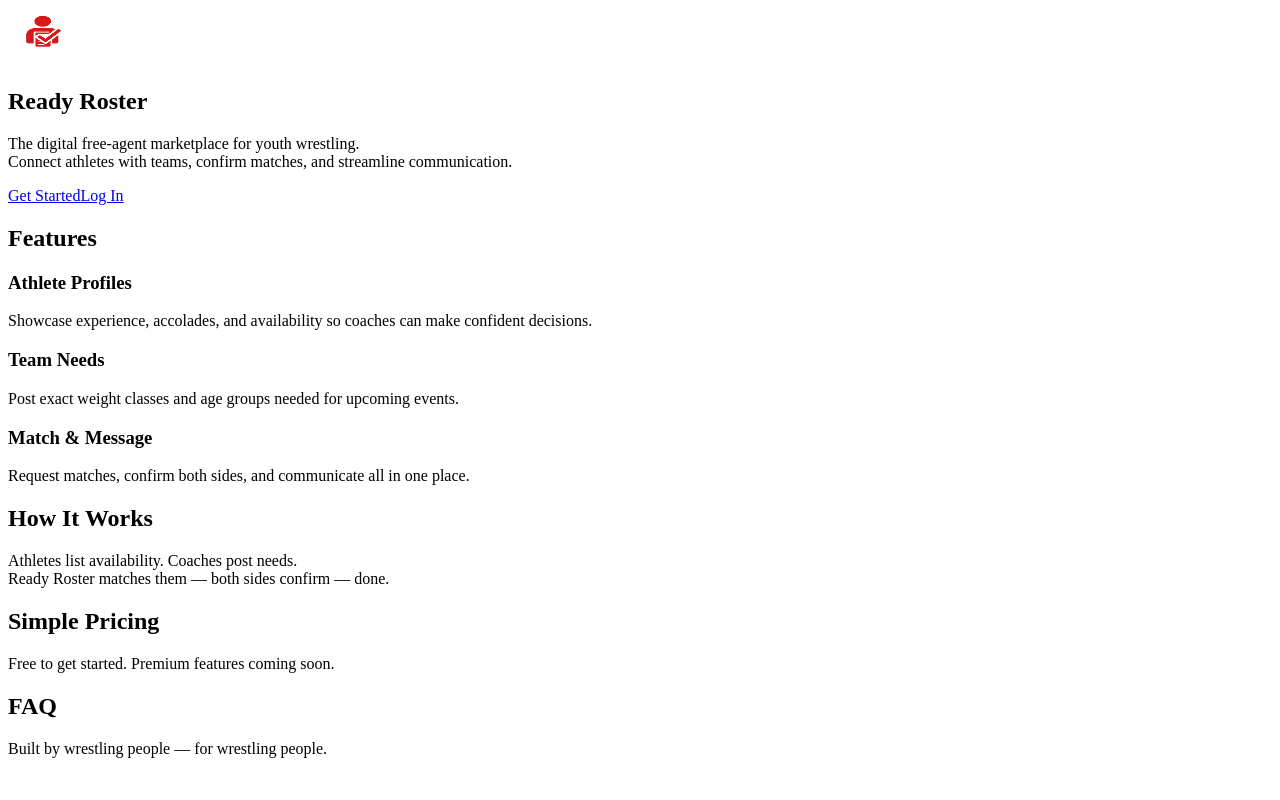
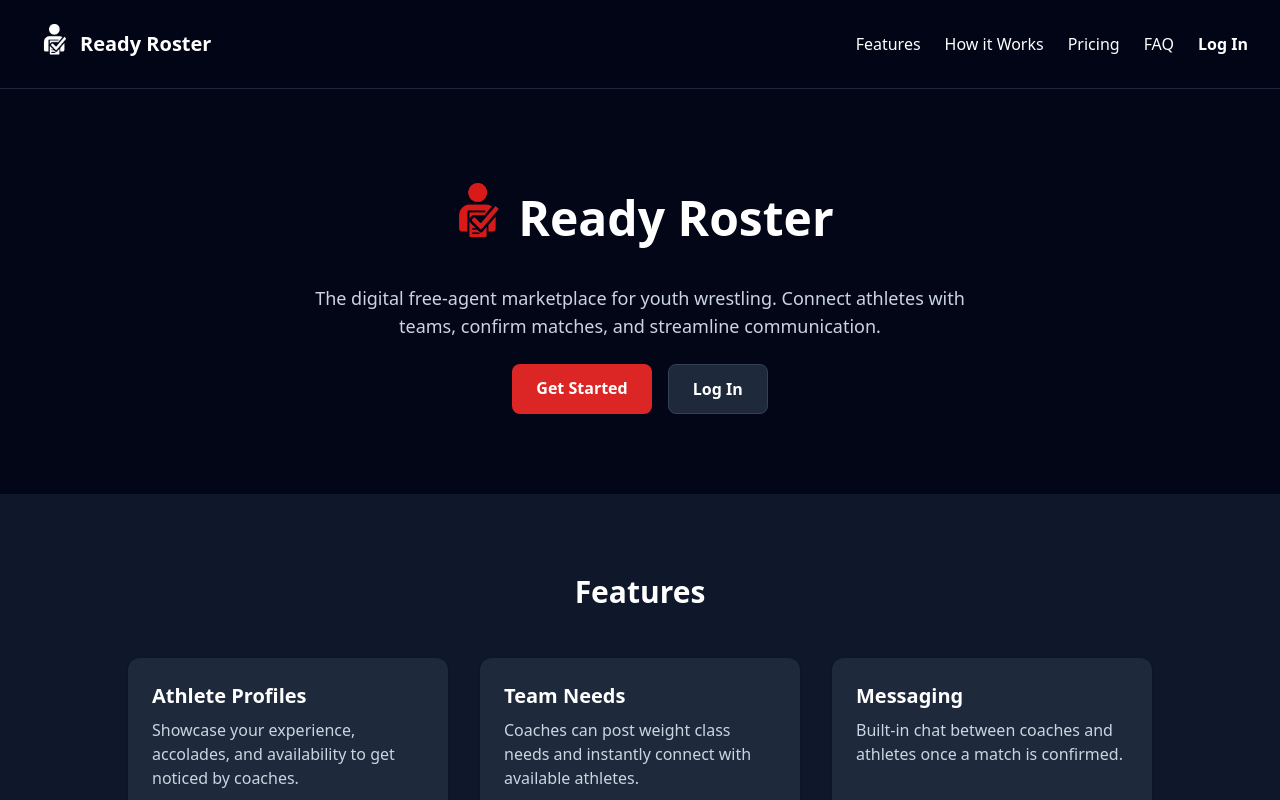
Before and after one commit to EricHughes88/readyroster-landing-site, a Next.js app: page / in a window 1280 px wide. Shown: the top 800 px of the page. Built offline with nearby package versions, Linux system fonts and the light colour scheme.

Commit message:
Remove NEW UI TEST from Matches header

```diff
--- /dev/null
+++ b/app/_providers/AppProviders.tsx
@@ -0,0 +1,21 @@
+"use client";
+
+import { SessionProvider } from "next-auth/react";
+import { ToastProvider } from "@/app/_shared/ToastProvider";
+import { GlobalOverlayProvider } from "@/app/_shared/GlobalOverlay";
+
+export default function AppProviders({
+  children,
+}: {
+  children: React.ReactNode;
+}) {
+  return (
+    <SessionProvider>
+      <ToastProvider>
+        <GlobalOverlayProvider>
+          {children}
+        </GlobalOverlayProvider>
+      </ToastProvider>
+    </SessionProvider>
+  );
+}
--- a/app/_shared/MatchesTablePage.tsx
+++ b/app/_shared/MatchesTablePage.tsx
@@ -434,7 +434,7 @@ export default function MatchesTablePage() {
       <div className="mx-auto max-w-6xl px-4 py-8">
         {/* Header + status tabs + export/back */}
         <div className="flex flex-wrap items-center justify-between mb-4 gap-3">
-          <h1 className="text-2xl font-semibold">Matches (NEW UI TEST)</h1>
+          <h1 className="text-2xl font-semibold">Matches</h1>
           <div className="flex flex-wrap items-center gap-2">
             <button
               onClick={() => setStatus("pending")}
--- a/app/coach/needs/new/page.tsx
+++ b/app/coach/needs/new/page.tsx
@@ -1,5 +1,7 @@
 // app/coach/needs/new/page.tsx
 "use client";
+
+export const dynamic = "force-dynamic";
 
 import { useRouter } from "next/navigation";
 import type { FormEvent } from "react";
@@ -10,7 +12,12 @@ import { useOverlay } from "@/app/_shared/GlobalOverlay";
 
 export default function NewNeedPage() {
   const router = useRouter();
-  const { data: session, status } = useSession();
+
+  // ✅ Safe: never destructure directly from useSession()
+  const sessionHook = useSession();
+  const session = sessionHook?.data;
+  const status = sessionHook?.status ?? "loading";
+
   const { addToast } = useToast();
   const { withOverlay } = useOverlay();
 
@@ -48,7 +55,8 @@ export default function NewNeedPage() {
       event_date: (form.get("event_date") || "").toString().trim() || null,
       city: ((form.get("city") || "") as string).toString().trim() || null,
       state:
-        ((form.get("state") || "") as string).toString().trim().toUpperCase() || null,
+        ((form.get("state") || "") as string).toString().trim().toUpperCase() ||
+        null,
       notes: ((form.get("notes") || "") as string).toString().trim() || null,
     };
 
--- a/app/layout.tsx
+++ b/app/layout.tsx
@@ -1,138 +1,22 @@
-// app/page.tsx
-import Link from "next/link";
-import Image from "next/image";
+// app/layout.tsx
+import "./globals.css";
+import AppProviders from "./_providers/AppProviders";
 
-export default function HomePage() {
+export const metadata = {
+  title: "Ready Roster",
+  description: "The digital free-agent marketplace for youth wrestling",
+};
+
+export default function RootLayout({
+  children,
+}: {
+  children: React.ReactNode;
+}) {
   return (
-    <main className="bg-slate-950 text-white">
-      {/* ================= HERO ================= */}
-      <section className="relative mx-auto max-w-6xl px-6 pt-10 md:pt-16 pb-20 text-center">
-        <div className="flex flex-col items-center gap-6">
-          <Image
-            src="/rr-icon-red.png"
-            alt="Ready Roster"
-            width={56}
-            height={56}
-            priority
-            unoptimized
-          />
-
-          <h1 className="text-4xl md:text-5xl font-extrabold tracking-tight">
-            Ready Roster
-          </h1>
-
-          <p className="max-w-2xl text-lg md:text-xl text-slate-300 leading-relaxed">
-            The digital free-agent marketplace for youth wrestling.
-            <br />
-            Connect athletes with teams, confirm matches, and streamline
-            communication.
-          </p>
-
-          <div className="mt-4 flex flex-col sm:flex-row gap-4">
-            <Link
-              href="/create-account"
-              className="rounded-xl bg-gradient-to-b from-[#ff3b3b] to-[#e31d2d]
-                         px-8 py-4 text-base font-semibold text-white
-                         shadow-lg hover:-translate-y-0.5 transition-transform"
-            >
-              Get Started
-            </Link>
-
-            <Link
-              href="/login"
-              className="rounded-xl bg-slate-800 px-8 py-4
-                         text-base font-semibold text-white
-                         border border-slate-700 hover:bg-slate-700 transition"
-            >
-              Log In
-            </Link>
-          </div>
-        </div>
-      </section>
-
-      {/* ================= FEATURES ================= */}
-      <section
-        id="features"
-        className="bg-gradient-to-b from-slate-900 to-slate-950 py-20"
-      >
-        <div className="mx-auto max-w-6xl px-6">
-          <h2 className="text-3xl md:text-4xl font-bold text-center mb-12">
-            Features
-          </h2>
-
-          <div className="grid grid-cols-1 md:grid-cols-3 gap-8">
-            <FeatureCard
-              title="Athlete Profiles"
-              text="Showcase experience, accolades, and availability so coaches can make confident decisions."
-            />
-            <FeatureCard
-              title="Team Needs"
-              text="Post exact weight classes and age groups needed for upcoming events."
-            />
-            <FeatureCard
-              title="Match & Message"
-              text="Request matches, confirm both sides, and communicate all in one place."
-            />
-          </div>
-        </div>
-      </section>
-
-      {/* ================= HOW IT WORKS ================= */}
-      <section id="how" className="py-20">
-        <div className="mx-auto max-w-4xl px-6 text-center">
-          <h2 className="text-3xl md:text-4xl font-bold mb-6">
-            How It Works
-          </h2>
-
-          <p className="text-lg text-slate-300 leading-relaxed">
-            Athletes list availability. Coaches post needs.
-            <br />
-            Ready Roster matches them — both sides confirm — done.
-          </p>
-        </div>
-      </section>
-
-      {/* ================= PRICING ================= */}
-      <section
-        id="pricing"
-        className="bg-gradient-to-b from-slate-900 to-slate-950 py-20"
-      >
-        <div className="mx-auto max-w-4xl px-6 text-center">
-          <h2 className="text-3xl md:text-4xl font-bold mb-6">
-            Simple Pricing
-          </h2>
-          <p className="text-lg text-slate-300">
-            Free to get started. Premium features coming soon.
-          </p>
-        </div>
-      </section>
-
-      {/* ================= FAQ ================= */}
-      <section id="faq" className="py-20">
-        <div className="mx-auto max-w-4xl px-6 text-center">
-          <h2 className="text-3xl md:text-4xl font-bold mb-6">FAQ</h2>
-          <p className="text-lg text-slate-300">
-            Built by wrestling people — for wrestling people.
-          </p>
-        </div>
-      </section>
-    </main>
+    <html lang="en">
+      <body className="min-h-screen bg-slate-950 text-white">
+        <AppProviders>{children}</AppProviders>
+      </body>
+    </html>
   );
 }
-
-/* ================= COMPONENT ================= */
-
-function FeatureCard({
-  title,
-  text,
-}: {
-  title: string;
-  text: string;
-}) {
-  return (
-    <div className="rounded-2xl border border-slate-800 bg-slate-900 p-6 shadow-lg">
-      <h3 className="text-xl font-semibold mb-2">{title}</h3>
-      <p className="text-slate-300 leading-relaxed">{text}</p>
-    </div>
-  );
-}
--- a/app/page.tsx
+++ b/app/page.tsx
@@ -1,14 +1,14 @@
 "use client";
 
 import Image from "next/image";
+import Link from "next/link";
 
 export default function Home() {
   return (
     <main className="min-h-screen bg-slate-950 text-white">
       {/* ===== Navbar ===== */}
       <header className="sticky top-0 z-50 flex items-center justify-between px-8 py-4 border-b border-slate-800 bg-slate-950/80 backdrop-blur">
-        <a href="/" className="flex items-center gap-3">
-          {/* Icon-only logo (white) */}
+        <Link href="/" className="flex items-center gap-3">
           <Image
             src="/rr-icon-white.png"
             alt="Ready Roster"
@@ -17,18 +17,21 @@ export default function Home() {
             priority
           />
           <span className="text-xl font-bold">Ready Roster</span>
-        </a>
+        </Link>
+
         <nav className="flex gap-6">
           <a href="#features" className="hover:text-red-400">Features</a>
           <a href="#how" className="hover:text-red-400">How it Works</a>
           <a href="#pricing" className="hover:text-red-400">Pricing</a>
           <a href="#faq" className="hover:text-red-400">FAQ</a>
+          <Link href="/login" className="hover:text-red-400 font-semibold">
+            Log In
+          </Link>
         </nav>
       </header>
 
       {/* ===== Hero ===== */}
       <section className="flex flex-col items-center text-center py-20 px-6">
-        {/* Title row: icon slightly offset left */}
         <div className="flex items-center justify-center mb-4">
           <Image
             src="/rr-icon-red.png"
@@ -36,9 +39,9 @@ export default function Home() {
             width={64}
             height={64}
             priority
-            className="relative left-[-10px] mr-2"
+            className="relative -left-2 mr-2"
           />
-          <h1 className="text-5xl font-extrabold text-white">Ready Roster</h1>
+          <h1 className="text-5xl font-extrabold">Ready Roster</h1>
         </div>
 
         <p className="text-lg text-slate-300 max-w-2xl mb-6">
@@ -47,18 +50,19 @@ export default function Home() {
         </p>
 
         <div className="flex gap-4">
-          <a
-            href="#get-started"
+          <Link
+            href="/create-account"
             className="px-6 py-3 bg-red-600 rounded-lg text-white font-semibold hover:bg-red-700 transition"
           >
             Get Started
-          </a>
-          <a
-            href="#login"
+          </Link>
+
+          <Link
+            href="/login"
             className="px-6 py-3 bg-slate-800 border border-slate-700 rounded-lg text-white font-semibold hover:bg-slate-700 transition"
           >
             Log In
-          </a>
+          </Link>
         </div>
       </section>
 
@@ -66,24 +70,18 @@ export default function Home() {
       <section id="features" className="scroll-mt-24 py-20 px-6 bg-slate-900">
         <h2 className="text-3xl font-bold text-center mb-12">Features</h2>
         <div className="grid md:grid-cols-3 gap-8 max-w-5xl mx-auto">
-          <div className="p-6 bg-slate-800 rounded-xl shadow">
-            <h3 className="text-xl font-semibold mb-2">Athlete Profiles</h3>
-            <p className="text-slate-300">
-              Showcase your experience, accolades, and availability to get noticed by coaches.
-            </p>
-          </div>
-          <div className="p-6 bg-slate-800 rounded-xl shadow">
-            <h3 className="text-xl font-semibold mb-2">Team Needs</h3>
-            <p className="text-slate-300">
-              Coaches can post weight class needs and instantly connect with available athletes.
-            </p>
-          </div>
-          <div className="p-6 bg-slate-800 rounded-xl shadow">
-            <h3 className="text-xl font-semibold mb-2">Messaging</h3>
-            <p className="text-slate-300">
-              Built-in chat between coaches and athletes once a match is confirmed.
-            </p>
-          </div>
+          <Feature
+            title="Athlete Profiles"
+            text="Showcase your experience, accolades, and availability to get noticed by coaches."
+          />
+          <Feature
+            title="Team Needs"
+            text="Coaches can post weight class needs and instantly connect with available athletes."
+          />
+          <Feature
+            title="Messaging"
+            text="Built-in chat between coaches and athletes once a match is confirmed."
+          />
         </div>
       </section>
 
@@ -91,10 +89,10 @@ export default function Home() {
       <section id="how" className="scroll-mt-24 py-20 px-6">
         <h2 className="text-3xl font-bold text-center mb-12">How It Works</h2>
         <div className="max-w-4xl mx-auto space-y-6 text-slate-300">
-          <p>1. Athletes create a profile with their age, weight class, and event availability.</p>
-          <p>2. Coaches post team needs for specific events and weight classes.</p>
-          <p>3. The system matches athletes and coaches based on event + weight class.</p>
-          <p>4. Both sides confirm → once matched, messaging opens and the athlete is marked as filled.</p>
+          <p>1. Athletes create a profile with their age, weight class, and availability.</p>
+          <p>2. Coaches post team needs for specific events.</p>
+          <p>3. Ready Roster matches athletes and coaches.</p>
+          <p>4. Both sides confirm → messaging opens.</p>
         </div>
       </section>
 
@@ -102,62 +100,35 @@ export default function Home() {
       <section id="pricing" className="scroll-mt-24 py-20 px-6 bg-slate-900">
         <h2 className="text-3xl font-bold text-center mb-12">Pricing</h2>
         <div className="grid md:grid-cols-2 gap-8 max-w-4xl mx-auto">
-          <div className="p-8 bg-slate-800 rounded-xl shadow text-center">
-            <h3 className="text-2xl font-semibold mb-4">Athletes</h3>
-            <p className="text-slate-300 mb-6">Free to create a profile and get discovered.</p>
-            <p className="text-4xl font-bold mb-6">$10/mo</p>
-            <a
-              href="#signup"
-              className="px-6 py-3 bg-red-600 rounded-lg text-white font-semibold hover:bg-red-700 transition"
+          {["Athletes", "Coaches"].map((role) => (
+            <div
+              key={role}
+              className="p-8 bg-slate-800 rounded-xl shadow text-center"
             >
-              Get Started
-            </a>
-          </div>
-          <div className="p-8 bg-slate-800 rounded-xl shadow text-center">
-            <h3 className="text-2xl font-semibold mb-4">Coaches</h3>
-            <p className="text-slate-300 mb-6">
-              Affordable plans for unlimited team needs and athlete connections.
-            </p>
-            <p className="text-4xl font-bold mb-6">$10/mo</p>
-            <a
-              href="#signup"
-              className="px-6 py-3 bg-red-600 rounded-lg text-white font-semibold hover:bg-red-700 transition"
-            >
-              Get Started
-            </a>
-          </div>
+              <h3 className="text-2xl font-semibold mb-4">{role}</h3>
+              <p className="text-slate-300 mb-6">$10 / month</p>
+              <Link
+                href="/create-account"
+                className="px-6 py-3 bg-red-600 rounded-lg text-white font-semibold hover:bg-red-700 transition"
+              >
+                Get Started
+              </Link>
+            </div>
+          ))}
         </div>
       </section>
 
       {/* ===== FAQ ===== */}
       <section id="faq" className="scroll-mt-24 py-20 px-6">
         <h2 className="text-3xl font-bold text-center mb-12">FAQ</h2>
-        <div className="max-w-3xl mx-auto space-y-6">
-          <div>
-            <h3 className="text-xl font-semibold">Can I do multiple events at a time?</h3>
-            <p className="text-slate-300">
-              Yes - Athlete or Coach can put their entire schedule out there and it will match them to that specific event.
-            </p>
-          </div>
-          <div>
-            <h3 className="text-xl font-semibold">Can I use it on my phone?</h3>
-            <p className="text-slate-300">
-              Yes — it works great on mobile browsers, and you can install it as an app (PWA).
-            </p>
-          </div>
-          <div>
-            <h3 className="text-xl font-semibold">What events are supported?</h3>
-            <p className="text-slate-300">
-              Any wrestling event — simply enter the event name when creating a need or profile.
-            </p>
-          </div>
-        </div>
+        <p className="text-center text-slate-300">
+          Built by wrestling people — for wrestling people.
+        </p>
       </section>
 
       {/* ===== Footer ===== */}
       <footer className="py-8 px-6 border-t border-slate-800 text-center text-slate-400">
         <div className="flex justify-center mb-4">
-          {/* Small icon in footer */}
           <Image
             src="/rr-icon-white.png"
             alt="Ready Roster Icon"
@@ -165,8 +136,17 @@ export default function Home() {
             height={28}
           />
         </div>
-        <p>&copy; {new Date().getFullYear()} Ready Roster. All rights reserved.</p>
+        <p>© {new Date().getFullYear()} Ready Roster. All rights reserved.</p>
       </footer>
     </main>
   );
 }
+
+function Feature({ title, text }: { title: string; text: string }) {
+  return (
+    <div className="p-6 bg-slate-800 rounded-xl shadow">
+      <h3 className="text-xl font-semibold mb-2">{title}</h3>
+      <p className="text-slate-300">{text}</p>
+    </div>
+  );
+}
--- a/app/parent/wrestlers/page.tsx
+++ b/app/parent/wrestlers/page.tsx
@@ -1,5 +1,7 @@
 // app/parent/wrestlers/page.tsx
 "use client";
+
+export const dynamic = "force-dynamic";
 
 import Link from "next/link";
 import { useEffect, useState } from "react";
@@ -15,8 +17,12 @@ type Wrestler = {
 };
 
 export default function ParentWrestlersPage() {
-  const { data: session, status } = useSession();
   const router = useRouter();
+
+  // ✅ Safe: never destructure directly from useSession()
+  const sessionHook = useSession();
+  const session = sessionHook?.data;
+  const status = sessionHook?.status ?? "loading";
 
   const [loading, setLoading] = useState(true);
   const [wrestlers, setWrestlers] = useState<Wrestler[]>([]);
@@ -36,6 +42,9 @@ export default function ParentWrestlersPage() {
 
     (async () => {
       try {
+        setLoading(true);
+        setErr(null);
+
         const res = await fetch(`/api/parent/${userId}/wrestlers`, {
           cache: "no-store",
         });
@@ -48,9 +57,7 @@ export default function ParentWrestlersPage() {
           } catch {
             text = await res.text();
           }
-          throw new Error(
-            `Failed to load wrestlers (${res.status}): ${text}`
-          );
+          throw new Error(`Failed to load wrestlers (${res.status}): ${text}`);
         }
 
         const data = await res.json();
@@ -63,9 +70,13 @@ export default function ParentWrestlersPage() {
     })();
   }, [status, session, router]);
 
-  if (status === "loading" || loading)
+  if (status === "loading" || loading) {
     return <div className="p-6">Loading wrestlers…</div>;
-  if (err) return <div className="p-6 text-red-600">Error: {err}</div>;
+  }
+
+  if (err) {
+    return <div className="p-6 text-red-600">Error: {err}</div>;
+  }
 
   return (
     <div className="p-6 space-y-4">
@@ -89,17 +100,13 @@ export default function ParentWrestlersPage() {
           {wrestlers.map((w) => (
             <li key={w.id} className="border rounded p-4">
               <div className="font-medium">
-                {(w.first_name ?? "").trim()}{" "}
-                {(w.last_name ?? "").trim()}
+                {(w.first_name ?? "").trim()} {(w.last_name ?? "").trim()}
               </div>
               <div className="text-sm text-gray-600">
                 {w.age_group ?? "—"} · {w.weight_class ?? "—"}
               </div>
               <div className="mt-2 flex gap-3 text-sm">
-                <Link
-                  href={`/parent/wrestlers/${w.id}`}
-                  className="underline"
-                >
+                <Link href={`/parent/wrestlers/${w.id}`} className="underline">
                   View
                 </Link>
                 <Link
@@ -108,10 +115,7 @@ export default function ParentWrestlersPage() {
                 >
                   Interests
                 </Link>
-                <Link
-                  href={`/parent/wrestlers/${w.id}/matches`}
-                  className="underline"
-                >
+                <Link href={`/parent/wrestlers/${w.id}/matches`} className="underline">
                   Matches
                 </Link>
                 <Link
```
Also changed, not shown: 1 other file (tests, documents, lock files or other folders).
